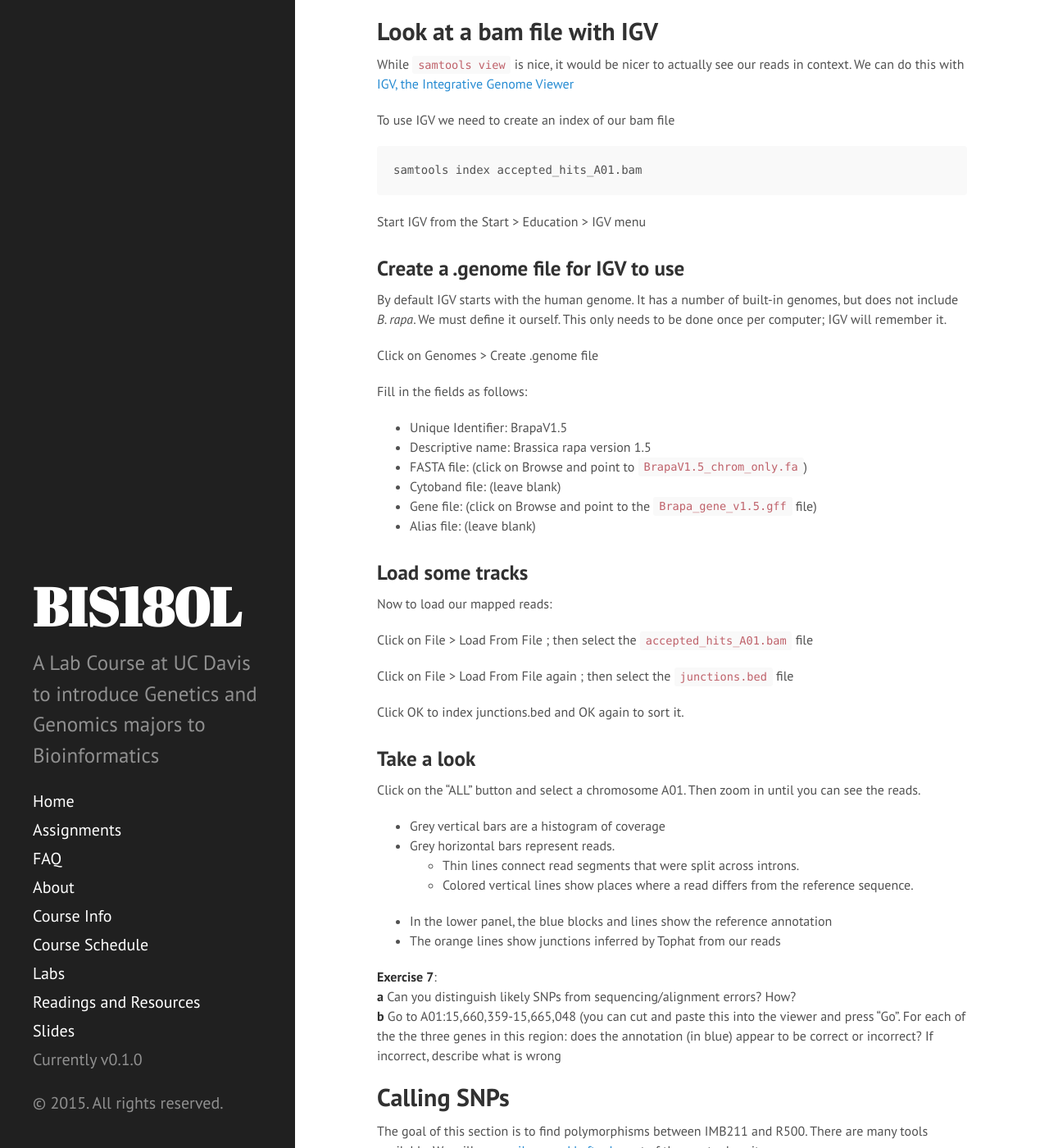
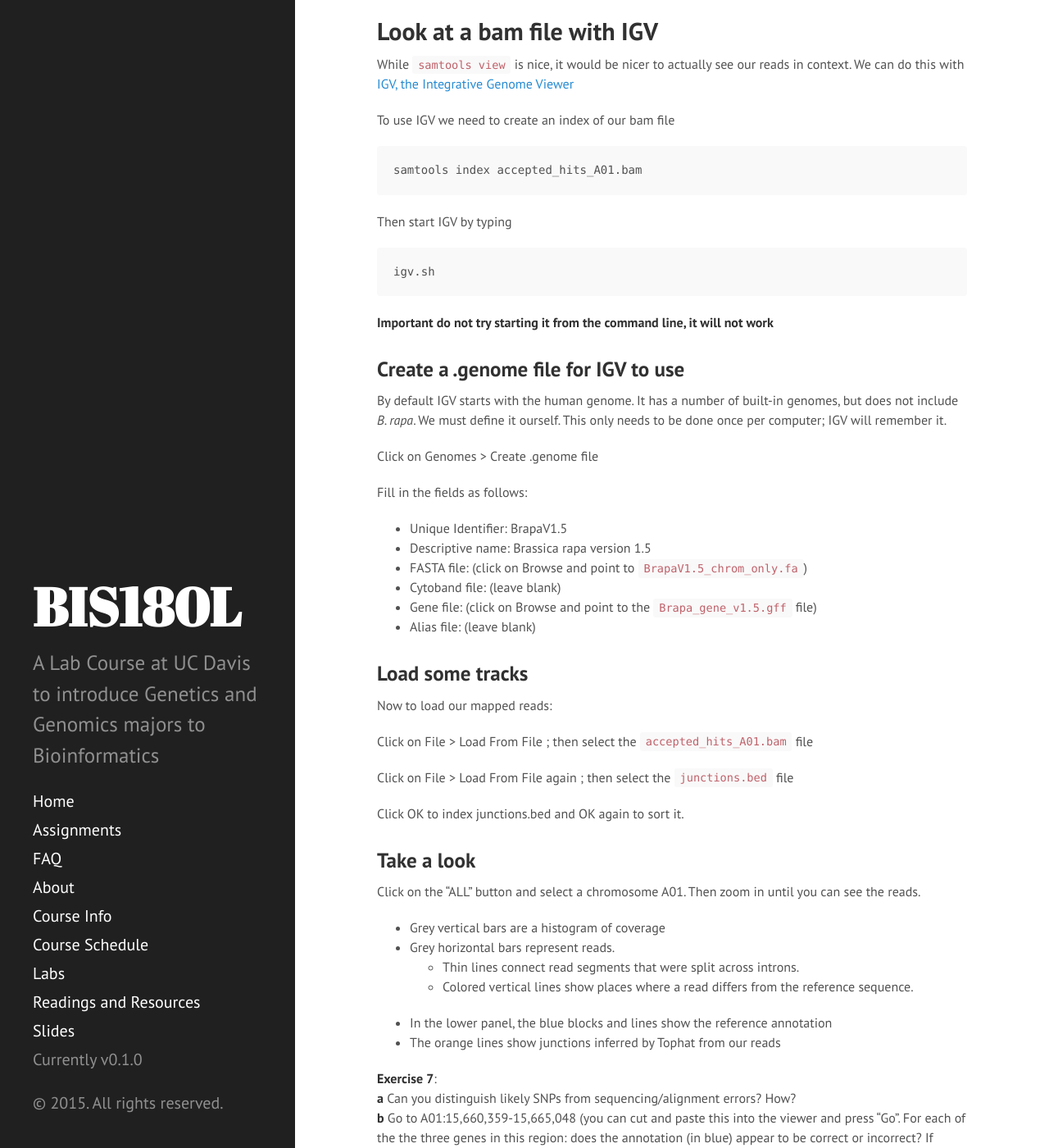
Before and after one commit to rjcmarkelz/BIS180L_web, a Jekyll site: the page built from _posts/2015-05-07-Illumina-Day-2.md, in a window 1280 px wide and 1400 px high, scrolled down 2708 px. Shown: the whole window at 82% size. Built offline with Jekyll 4.4.1, drawn with Linux system fonts in a browser that asks for light colours; Markdown is read by kramdown in place of the engine named in the settings.

Commit message:
fixed IGV call

```diff
--- a/_posts/2015-05-07-Illumina-Day-2.md
+++ b/_posts/2015-05-07-Illumina-Day-2.md
@@ -104,7 +104,11 @@ To use IGV we need to create an index of our bam file
 
     samtools index accepted_hits_A01.bam
 
-Start IGV from the Start > Education > IGV menu
+Then start IGV by typing
+
+    igv.sh
+
+__Important do not try starting it from the command line, it will not work__
 
 ### Create a .genome file for IGV to use
 
```
Also changed, not shown: other parts of _posts/2015-05-07-Illumina-Day-2.md (+1 -1 lines).
